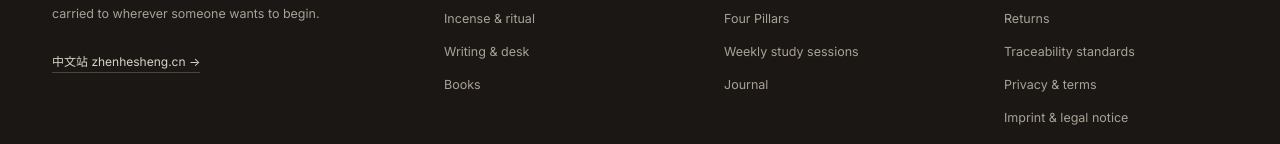
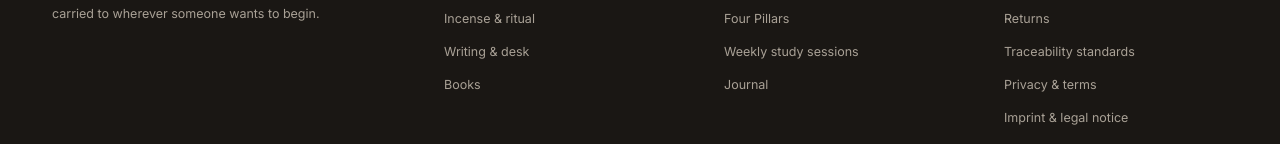
Before and after one commit to daotoyi/zhs-oversea, a Next.js app in the folder site/: page /policies/privacy in a window 1280 px wide. Shown: the part 2283-2427 px from the top of the page. Built offline with nearby package versions, Linux system fonts and the light colour scheme; no server answers.

Commit message:
fix: 移除页脚左下角「中文站 zhenhesheng.cn →」链接

```diff
--- a/site/src/components/Footer.tsx
+++ b/site/src/components/Footer.tsx
@@ -2,7 +2,6 @@ import Link from 'next/link';
 
 export function Footer({ strings }: { strings: {
   about: string;
-  cnLink: string;
   shopH: string;
   learnH: string;
   supportH: string;
@@ -37,9 +36,6 @@ export function Footer({ strings }: { strings: {
               </span>
             </div>
             <p>{strings.about}</p>
-            <Link className="cn-link" href="https://zhenhesheng.cn">
-              {strings.cnLink}
-            </Link>
           </div>
           <div className="foot-col">
             <h5>{strings.shopH}</h5>
--- a/site/src/lib/i18n/index.ts
+++ b/site/src/lib/i18n/index.ts
@@ -146,7 +146,6 @@ export async function getFooterStrings() {
       'A Beijing studio working with the Mawangdui silk manuscript tradition. Objects, texts and practice — carried to wherever someone wants to begin.',
       UI_ZH.footer.about
     ),
-    cnLink: t('中文站 zhenhesheng.cn →', UI_ZH.footer.cnLink),
     shopH: t('Shop', UI_ZH.footer.shopH),
     learnH: t('Learn', UI_ZH.footer.learnH),
     supportH: t('Support', UI_ZH.footer.supportH),
--- a/site/src/lib/i18n/zh-hans.ts
+++ b/site/src/lib/i18n/zh-hans.ts
@@ -450,7 +450,6 @@ export const UI_ZH = {
   footer: {
     about:
       '北京的一间作坊，以马王堆帛书一脉为业。器物、文本与修习——带给任何想从这里开始的人。',
-    cnLink: '中文站 zhenhesheng.cn →',
     shopH: '器物',
     learnH: '学问',
     supportH: '服务',
```
